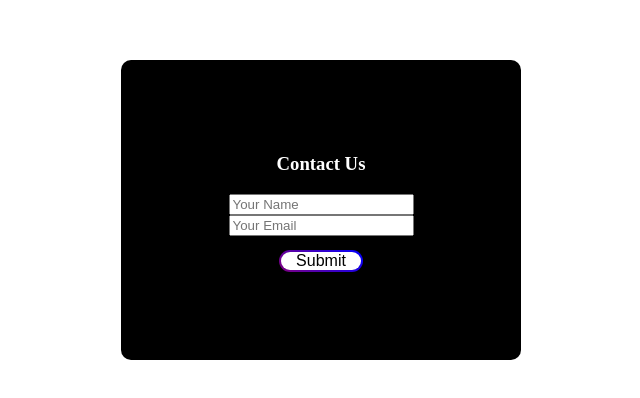
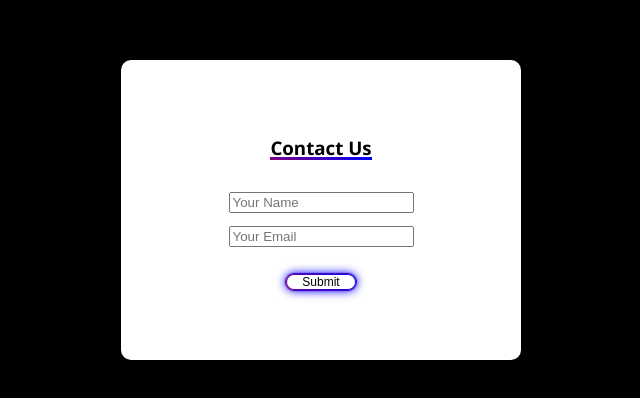
Before and after one commit to ramanchot/godaddytest1, a plain HTML site: page contactForm.html in a window 1280 px wide. Shown: the part 182-580 px from the top of the page, without its empty margins (319-959 px from the left). Drawn offline with Linux system fonts and the light colour scheme.

Commit message:
satisfactory design for gradient

```diff
--- a/contactForm.css
+++ b/contactForm.css
@@ -1,3 +1,7 @@
+body{
+    background-color: black;
+     font-family: 'Segoe UI', Tahoma, Geneva, Verdana, sans-serif
+}
 .container{
     display: flex;
     justify-content: center;
@@ -5,7 +9,7 @@
     height: 100%;
 }
 .contactCard {
-  background-color: black;
+  background-color: white;
   height: 200px;
   width: 300px;
   padding: 50px;
@@ -13,10 +17,21 @@
   display: flex;
   flex-direction: column;
   align-items: center;
-  justify-content: center;
+  justify-content: space-around;
 }
 h3{
-    color: white;
+    position: relative;
+}
+h3::after{
+   background: linear-gradient(45deg, purple, blue);
+   content: '';
+   position: absolute;
+   height: 3px;
+   width: 100%;
+   bottom:0;
+   left: 0;
+
+   color: brown;
 }
 
 /* Outer button with gradient border using background-clip trick */
@@ -24,12 +39,14 @@ button {
   position: relative;
   padding: 0px 15px;
   margin: 14px;
-  border: 2px solid transparent;
+  border: .5px solid transparent;
+  box-shadow: 0 0 10px 1px blue ,
+              0 0 1px 1px purple;
   border-radius: 100px;
   background: linear-gradient(white, white) padding-box,
               linear-gradient(45deg, purple, blue) border-box;
   color: black;
-  font-size: 16px;
+  font-size: 12px;
   z-index: 1;
 }
 button:hover{
```
